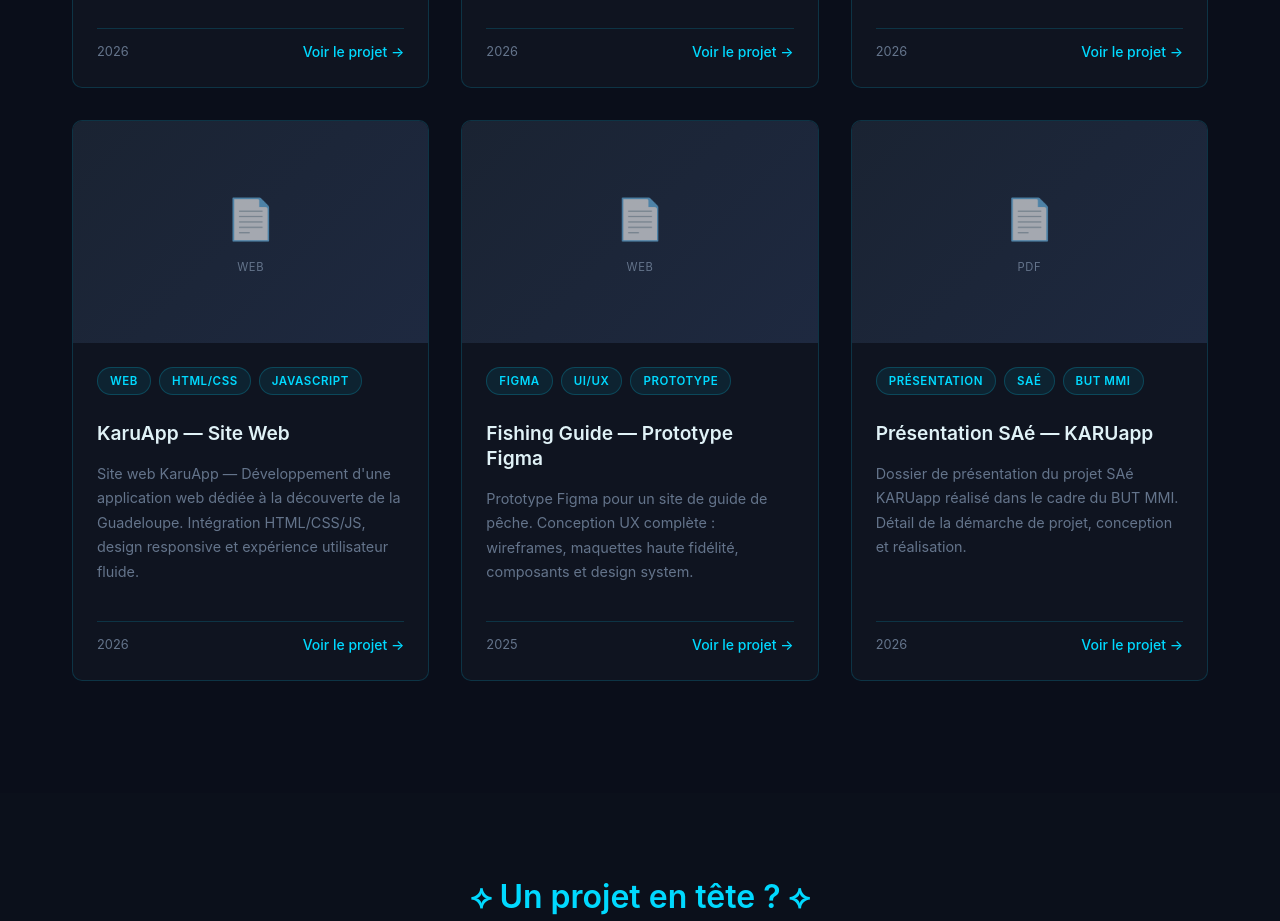
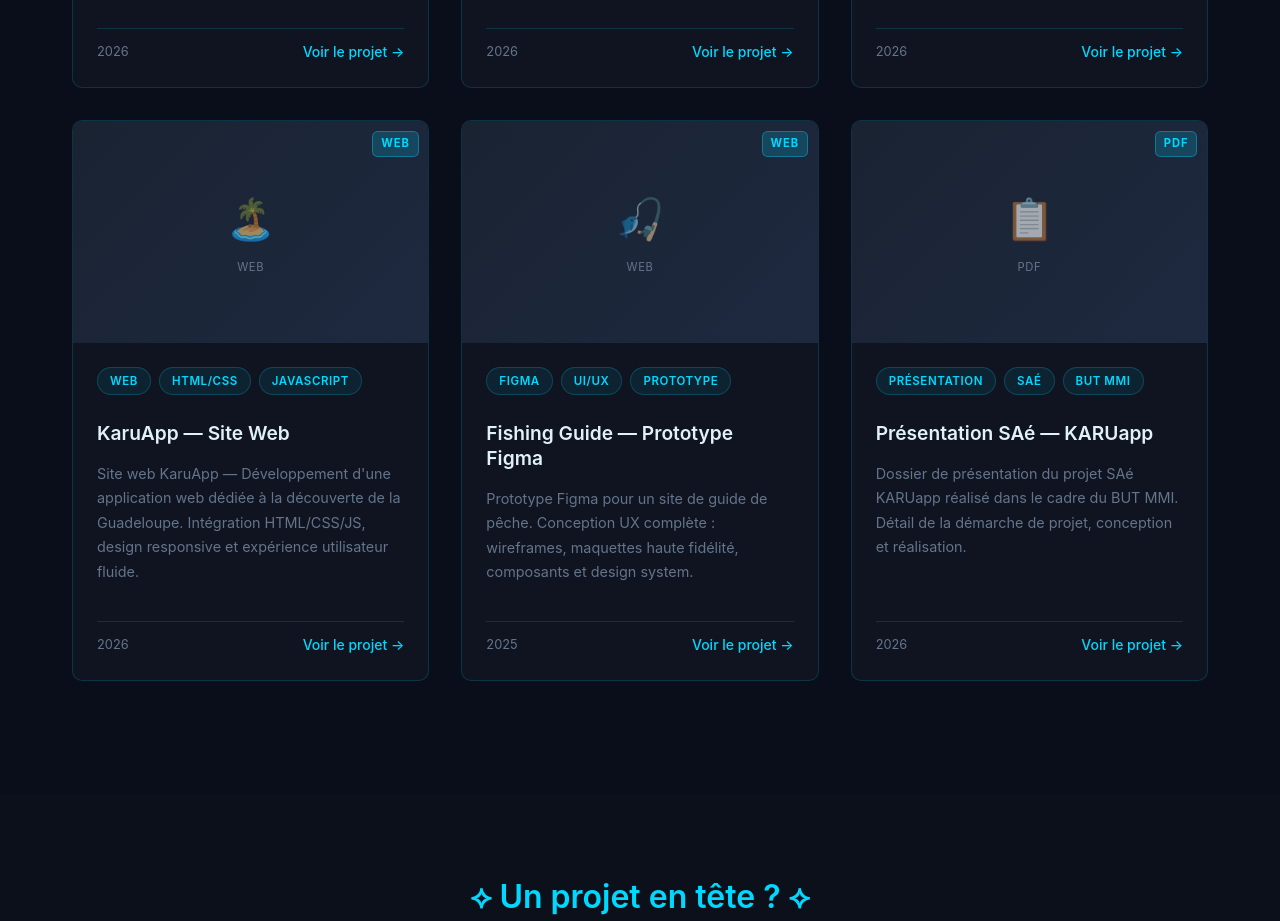
Before and after one commit to levycinqval/Portfolio-final, a plain HTML site: page project.html in a window 1280 px wide. Shown: the part 1760-2681 px from the top of the page. Drawn offline with Linux system fonts and the light colour scheme; files whose address does not match are found by name.

Commit message:
Update project.html

```diff
--- a/project.html
+++ b/project.html
@@ -607,13 +607,18 @@
 
       const tagsHtml = proj.tags.map(t => `<span class="project-tag">${t}</span>`).join('');
 
+      const badgeLabel = proj.type === 'pdf' ? 'PDF' : proj.type === 'web' ? 'WEB' : 'IMG';
+      const thumbContent = proj.thumb
+        ? `<img src="${proj.thumb}" alt="${proj.title}" loading="lazy"
+               onerror="this.parentElement.innerHTML='<div class=\\'thumb-placeholder\\'><div class=\\'thumb-placeholder-icon\\'>${proj.thumbPlaceholder || '📄'}</div><div class=\\'thumb-placeholder-label\\'>${proj.type.toUpperCase()}</div></div>'">`
+        : `<div class="thumb-placeholder"><div class="thumb-placeholder-icon">${proj.thumbPlaceholder || '📄'}</div><div class="thumb-placeholder-label">${proj.type.toUpperCase()}</div></div>`;
+
       card.innerHTML = `
         <div class="project-thumb">
-          <img src="${proj.thumb}" alt="${proj.title}" loading="lazy"
-               onerror="this.parentElement.innerHTML='<div class=\\'thumb-placeholder\\'><div class=\\'thumb-placeholder-icon\\'>📄</div><div class=\\'thumb-placeholder-label\\'>${proj.type.toUpperCase()}</div></div>'">
-          <span class="pdf-badge">${proj.type === 'pdf' ? 'PDF' : 'IMG'}</span>
+          ${thumbContent}
+          <span class="pdf-badge">${badgeLabel}</span>
           <div class="thumb-overlay">
-            <div class="thumb-overlay-btn">Ouvrir →</div>
+            <div class="thumb-overlay-btn">${proj.type === 'web' ? 'Visiter →' : 'Ouvrir →'}</div>
           </div>
         </div>
         <div class="project-body">
@@ -682,9 +687,15 @@
   const modalBackdrop = document.getElementById('modal-backdrop');
 
   function openModal(proj) {
+    // Projets web → ouvrir directement dans un nouvel onglet
+    if (proj.type === 'web') {
+      window.open(proj.liveUrl, '_blank', 'noopener,noreferrer');
+      return;
+    }
+
     modalTitle.textContent = proj.title;
-    modalDownload.href = proj.file;
-    modalDownload.download = proj.file.split('/').pop();
+    modalDownload.href = proj.file || '#';
+    modalDownload.download = proj.file ? proj.file.split('/').pop() : '';
 
     modalContentArea.innerHTML = '';
 
```
